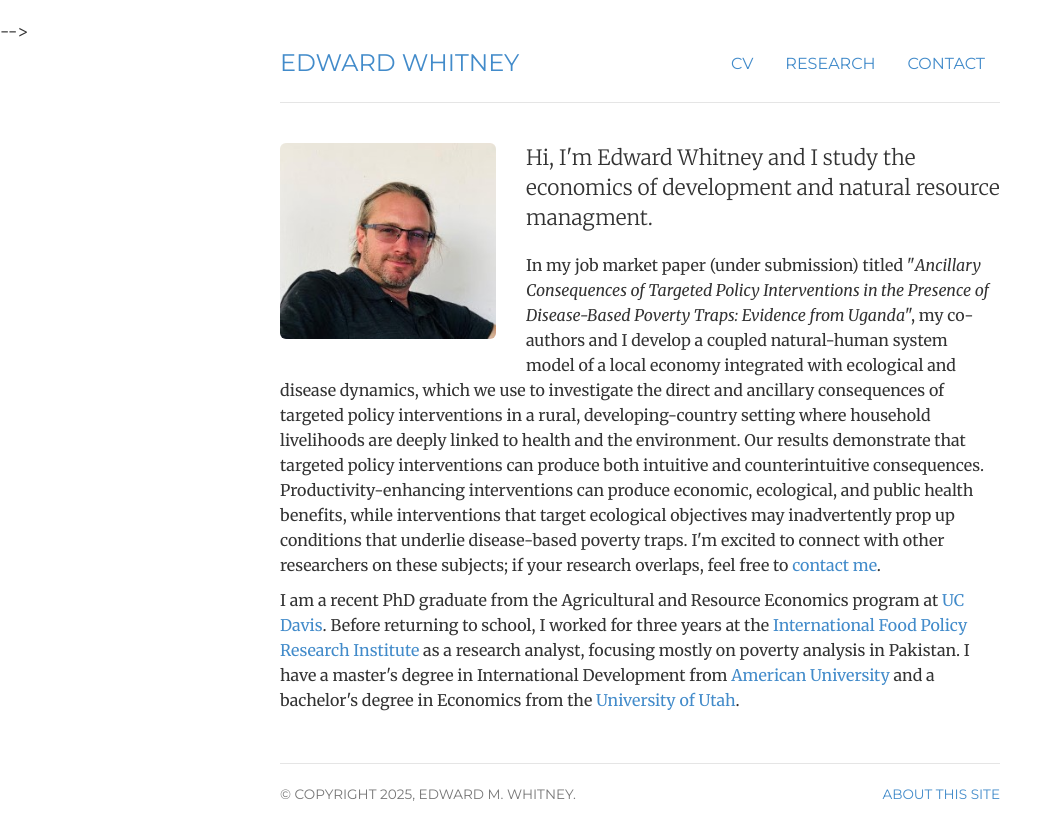
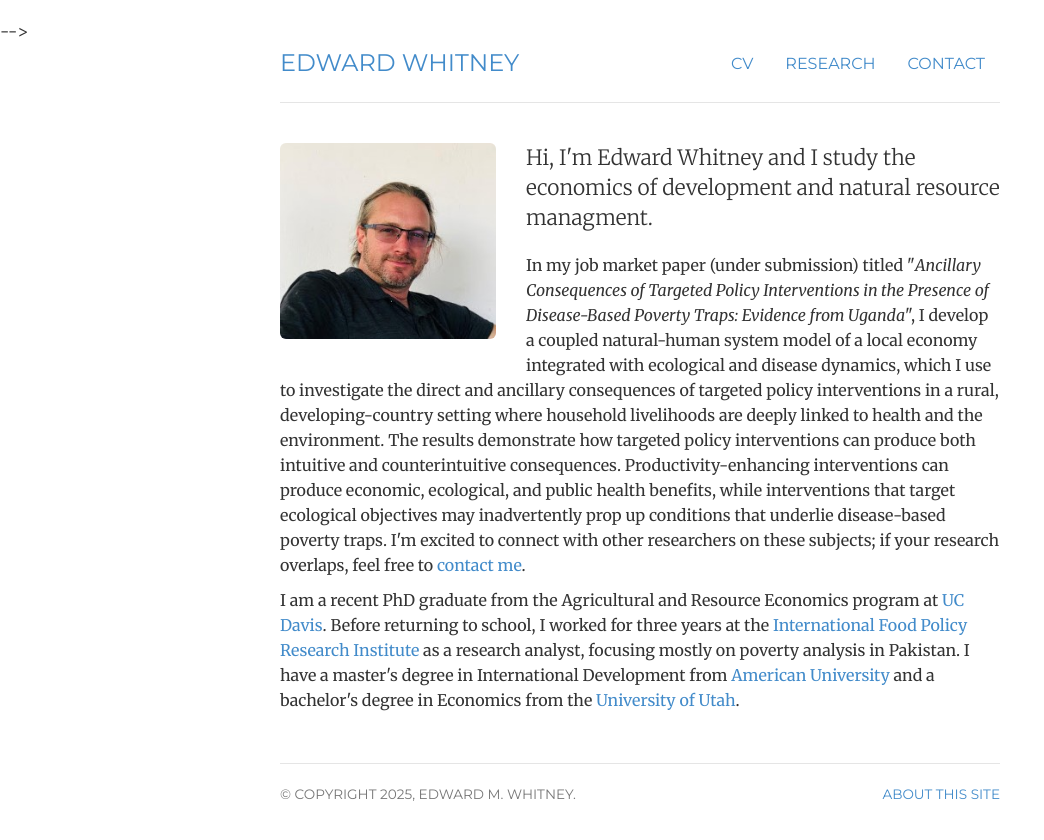
Before and after one commit to edwardmw/edwardmwhitney, a Jekyll site: the page built from index.html, in a window 1280 px wide. Shown: the top 840 px of the page, without its empty margins (0-1044 px from the left). Built offline with Jekyll 4.4.1, drawn with Linux system fonts in a browser that asks for light colours.

Commit message:
Update index.html

```diff
--- a/index.html
+++ b/index.html
@@ -16,8 +16,7 @@ description: Information about Edward Whitney, a Ph.D. graduate from the Agricul
         <div itemscope itemtype="http://data-vocabulary.org/Person">
             <p class="lead">Hi, I'm <span itemprop="name">Edward Whitney</span> and I study the economics of development and natural resource managment.</p>
 
-			<p>In my job market paper (under submission) titled "<i>Ancillary Consequences of Targeted Policy Interventions in the Presence of Disease-Based Poverty Traps: Evidence from Uganda</i>", my co-authors and I develop a coupled natural-human system model of a local economy integrated with ecological and disease dynamics, which we use to investigate the direct and ancillary consequences of targeted policy interventions in a rural, developing-country setting where household livelihoods are deeply linked to health and the environment. Our results demonstrate that targeted policy interventions can produce both intuitive and counterintuitive consequences. Productivity-enhancing
-            interventions can produce economic, ecological, and public health benefits, while interventions that target ecological objectives may inadvertently prop up conditions that underlie disease-based poverty traps. I'm excited to connect with other researchers on these subjects; if your research overlaps, feel free to <a href="http://edwardmwhitney.com/contact" target="_blank">contact me</a>.  </p>
+			<p>In my job market paper (under submission) titled "<i>Ancillary Consequences of Targeted Policy Interventions in the Presence of Disease-Based Poverty Traps: Evidence from Uganda</i>", I develop a coupled natural-human system model of a local economy integrated with ecological and disease dynamics, which I use to investigate the direct and ancillary consequences of targeted policy interventions in a rural, developing-country setting where household livelihoods are deeply linked to health and the environment. The results demonstrate how targeted policy interventions can produce both intuitive and counterintuitive consequences. Productivity-enhancing interventions can produce economic, ecological, and public health benefits, while interventions that target ecological objectives may inadvertently prop up conditions that underlie disease-based poverty traps. I'm excited to connect with other researchers on these subjects; if your research overlaps, feel free to <a href="http://edwardmwhitney.com/contact" target="_blank">contact me</a>.  </p>
 
 			<p>I am a recent <span itemprop="title">PhD graduate</span> from the Agricultural and Resource Economics program at  <a href="https://are.ucdavis.edu/" target="_blank">UC Davis</a>.<!-- My research focuses on public health and natural resource management in developing countries.-->
             Before returning to school, I worked for three years at the <a href="https://www.ifpri.org/" target="_blank">International Food Policy Research Institute</a> as a research analyst, focusing mostly on poverty analysis in Pakistan. I have a master's degree in International Development from <a href="https://www.american.edu/" target="_blank">American University</a> and a bachelor's degree in Economics from the <a href="https://www.utah.edu/" target="_blank">University of Utah</a>.</p>
```
